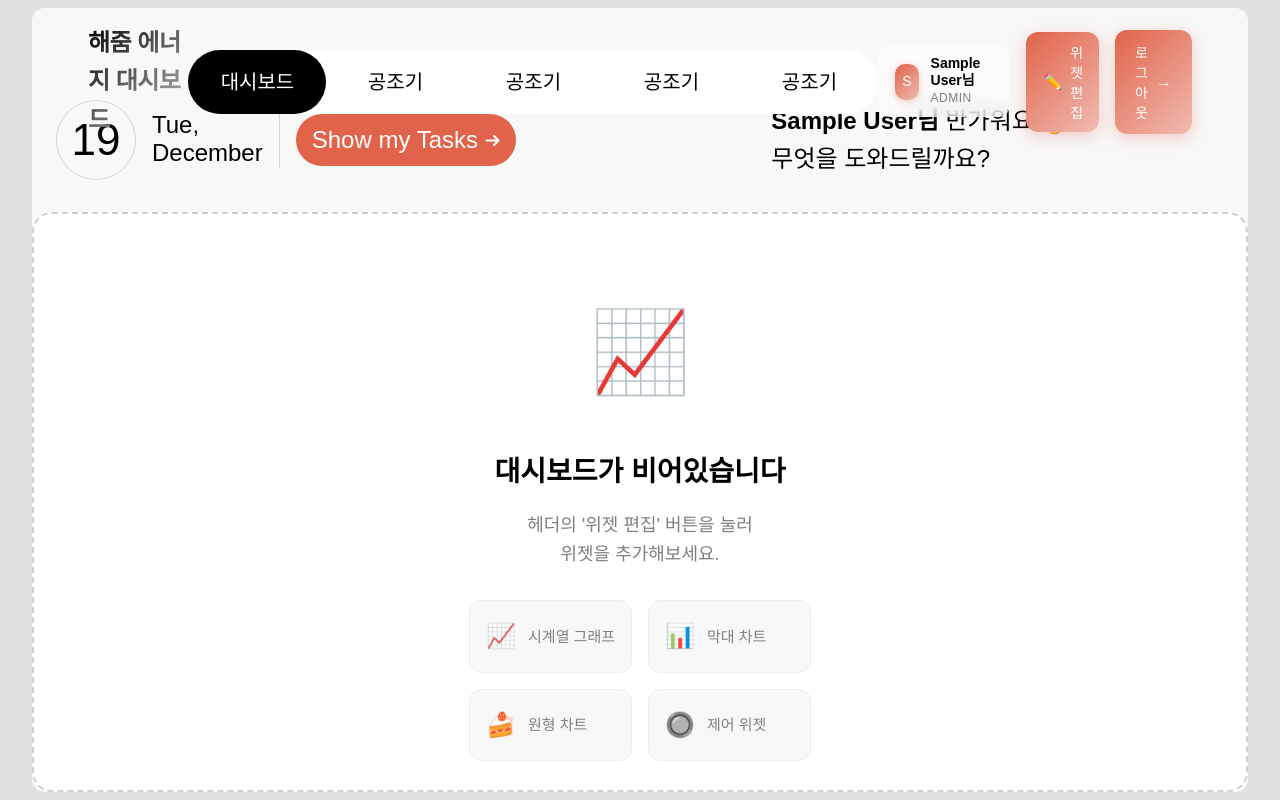
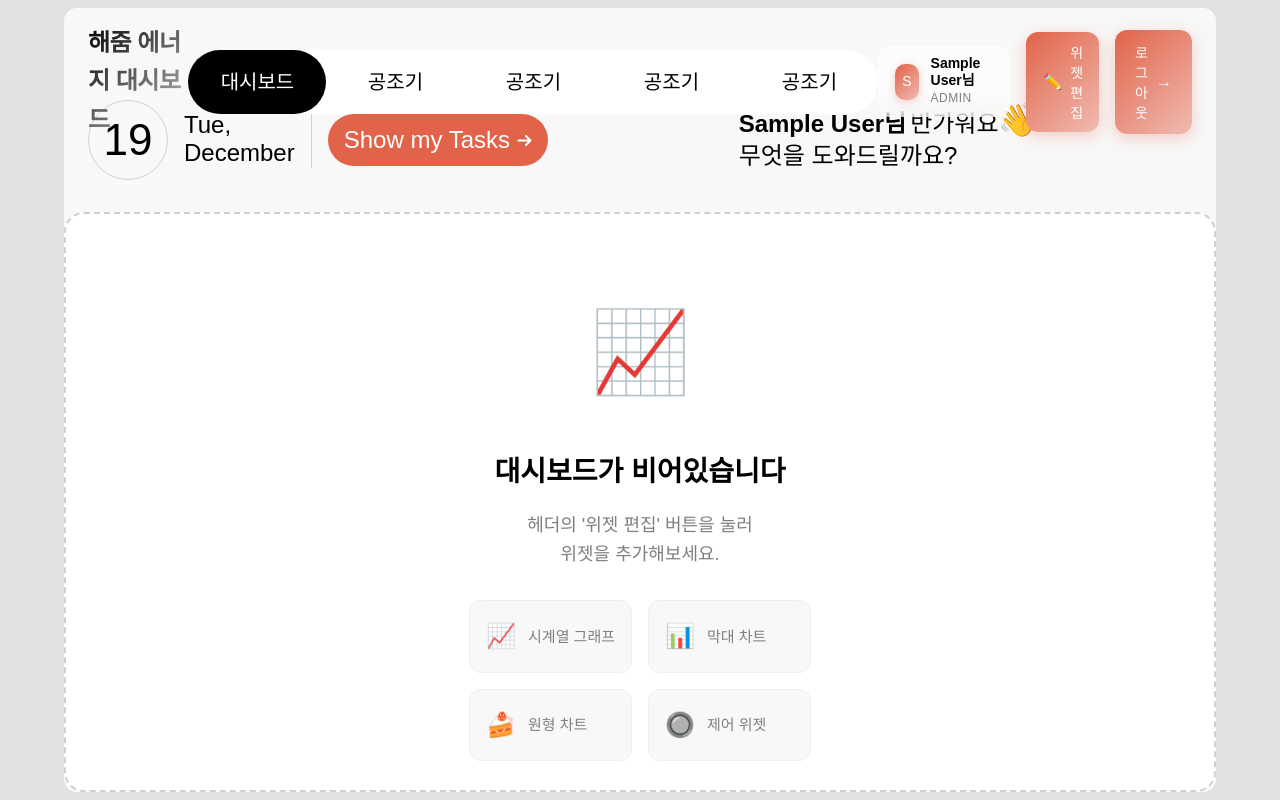
Before and after one commit to apple9710/haezoom, a Vue app: page /#/dashboard in a window 1280 px wide. Built offline with nearby package versions, Linux system fonts and the light colour scheme; sample sign-in values are in the browser's storage; a web font is replaced by a local one.

Commit message:
대시보드 상단 스타일변경

```diff
--- a/src/views/DashboardView-styles.css
+++ b/src/views/DashboardView-styles.css
@@ -16,7 +16,7 @@
 
 .dashboard-container {
   max-height:98vh;
-  width: 95vw;
+  width: 90vw;
   height:98vh;
   background: var(--color-bg-light);
   display: flex;
@@ -99,8 +99,35 @@
   height:98vh;
   /* height: calc(100vh - 90px); */
 }
+.dashboard-content .welcome-text{
+  display: flex;
+  flex-direction: column;
+}
+.dashboard-content .welcome-text span{
+  display: flex;
+  line-height: 32px;
+}
+/* .dashboard-content .welcome-text .say-hi{display: flex;} */
 .dashboard-content .user-name{
+  gap: 4px;
+}
+.dashboard-content .user-name b{
   font-weight:700;
+
+}
+.dashboard-content .user-name .hand_icon{
+  font-size: 32px;
+  display: block;
+  animation: shake 2s infinite linear;
+  margin-top: -4px;
+}
+@keyframes shake {
+  0%,100%{
+    transform: rotate(-25deg);
+  }
+  50%{
+    transform: rotate(0deg);
+  }
 }
 /* 메인 대시보드 영역 */
 .dashboard-main {
--- a/src/views/DashboardView.vue
+++ b/src/views/DashboardView.vue
@@ -116,8 +116,8 @@
 
           <div class="dashboard-right">
             <div class="welcome-text">
-              <span class="user-name">{{ authStore.user?.name || 'ADMIN' }}님</span> 반가워요 🖐<br />
-              무엇을 도와드릴까요?
+              <span class="user-name"><b>{{ authStore.user?.name || 'ADMIN' }}님</b> <span>반가워요 <span class="hand_icon">👋</span></span></span>
+              <span>무엇을 도와드릴까요?</span>
             </div>
           </div>
         </div>
```
